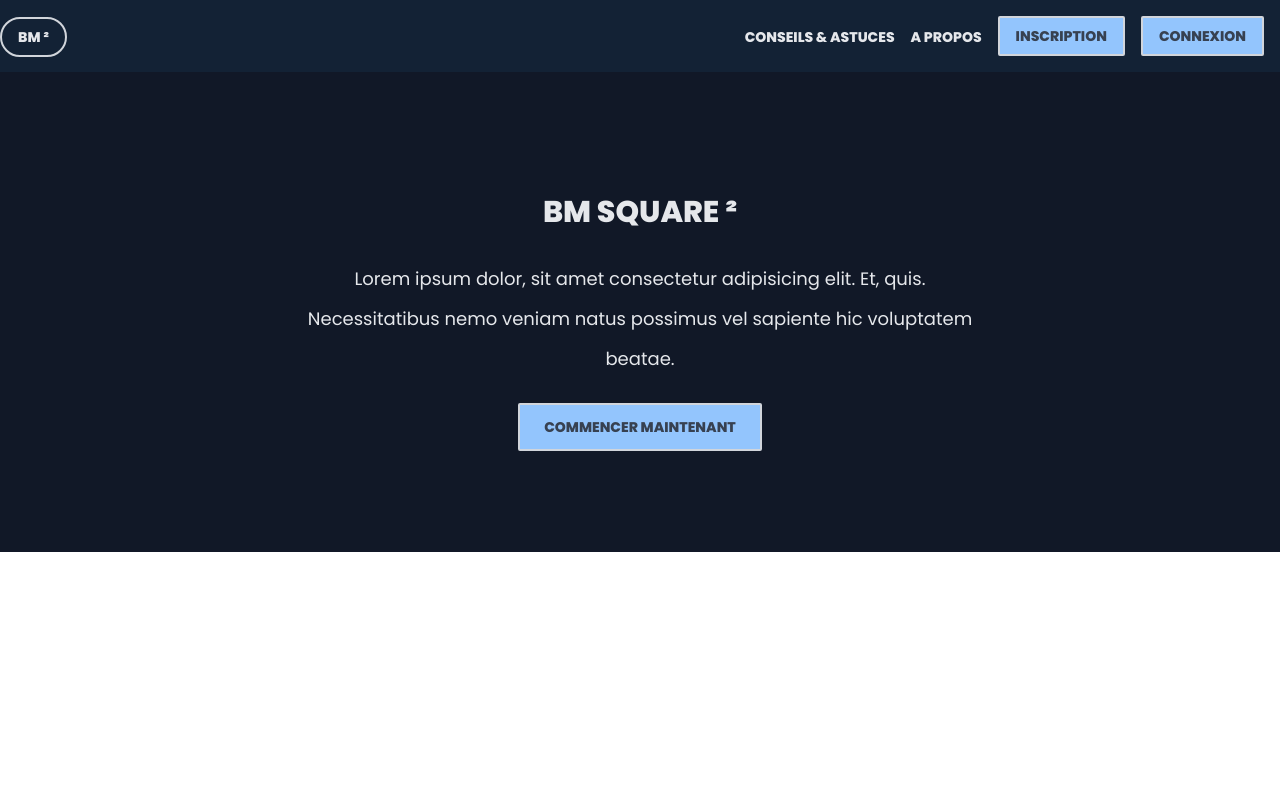
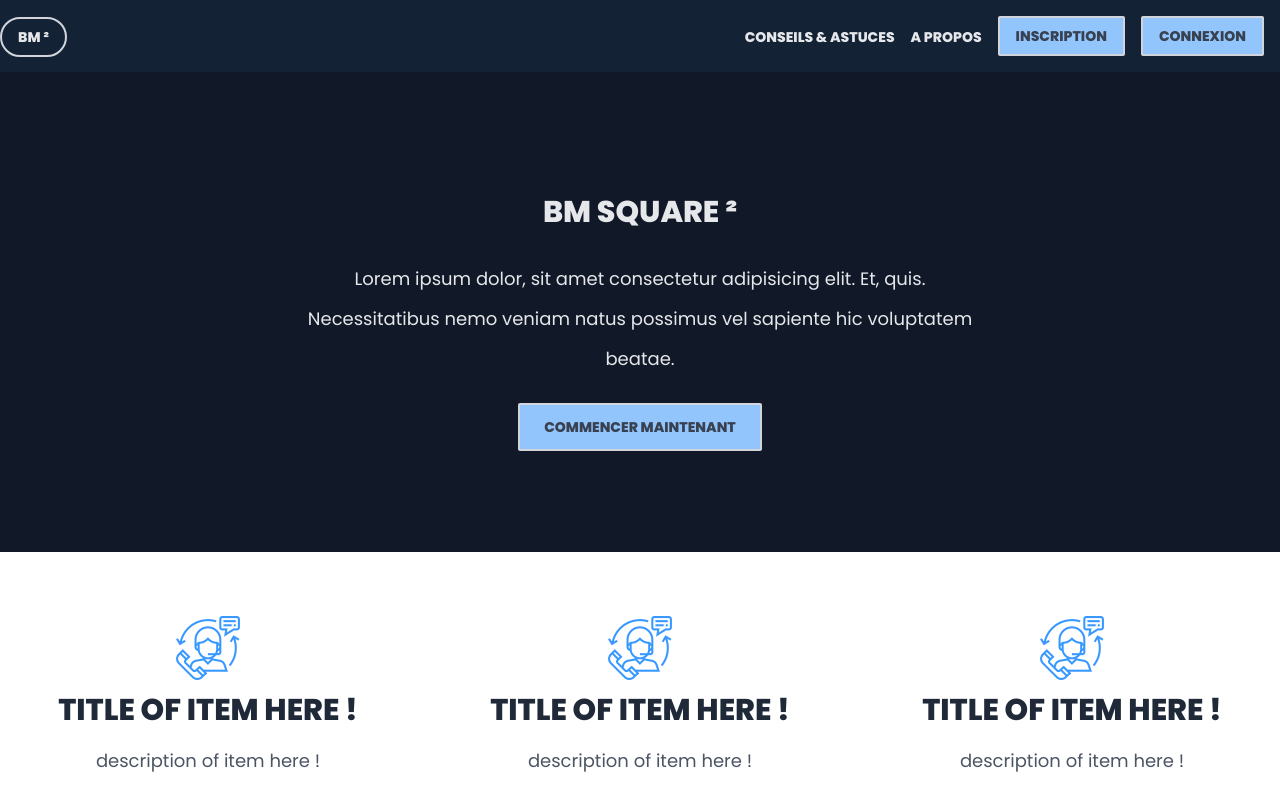
Before and after one commit to Asam237/bm_squart, a React (Create React App) app: page / in a window 1280 px wide. Shown: the top 810 px of the page. Built offline with nearby package versions, Linux system fonts and the light colour scheme.

Commit message:
Component: Services(Mise en place du service)

```diff
--- /dev/null
+++ b/src/assets/items.ts
@@ -0,0 +1,14 @@
+export const ITEMS = [
+    {
+        title: "title of item here !",
+        description: "description of item here !"
+    },
+    {
+        title: "title of item here !",
+        description: "description of item here !"
+    },
+    {
+        title: "title of item here !",
+        description: "description of item here !"
+    },
+]
--- /dev/null
+++ b/src/components/services/Service.component.tsx
@@ -0,0 +1,37 @@
+import React from "react";
+import { ITEMS } from "../../assets/items";
+import { MyText } from "../myText/MyText.component";
+import servicepicture from "../../assets/img/service.png";
+
+export const Service = (props: any) => {
+  return (
+    <div className="site__service py-8 md:py-16">
+      <div className="container mx-auto">
+        <div className="grid grid-cols-1 sm:grid-cols-2 md:grid-cols-3 gap-4">
+          {ITEMS.map((item: any) => (
+            <div className="site__service-item">
+              <img src={servicepicture} className="w-16 mx-auto mb-2 h-16" />
+              <MyText
+                textUppercase="uppercase"
+                myTextColor="text-gray-800"
+                myText={item.title}
+                myTextAlign="text-center"
+                variant="title"
+              />
+              <div className="site__banner-subTitle max-w-2xl">
+                <MyText
+                  myTextAlign="text-center"
+                  myTextColor="text-gray-600"
+                  lineHeight="leading-10"
+                  paddingVertical="py-2"
+                  myText={item.description}
+                  variant="subTitle"
+                />
+              </div>
+            </div>
+          ))}
+        </div>
+      </div>
+    </div>
+  );
+};
--- a/src/pages/home/Home.page.tsx
+++ b/src/pages/home/Home.page.tsx
@@ -1,14 +1,16 @@
 import React from "react";
 import { Banner } from "../../components/banner/Banner.component";
 import { Header } from "../../components/header/Header.component";
+import { Service } from "../../components/services/Service.component";
 
-document.title = "Home  |   BM²"
+document.title = "Home  |   BM²";
 
 export const Home = () => {
-    return (
-        <div className="site">
-            <Header name="BM " />
-            <Banner />
-        </div>
-    )
-}
+  return (
+    <div className="site">
+      <Header name="BM " />
+      <Banner />
+      <Service />
+    </div>
+  );
+};
```
Also changed, not shown: src/assets/img/service.png (added).
